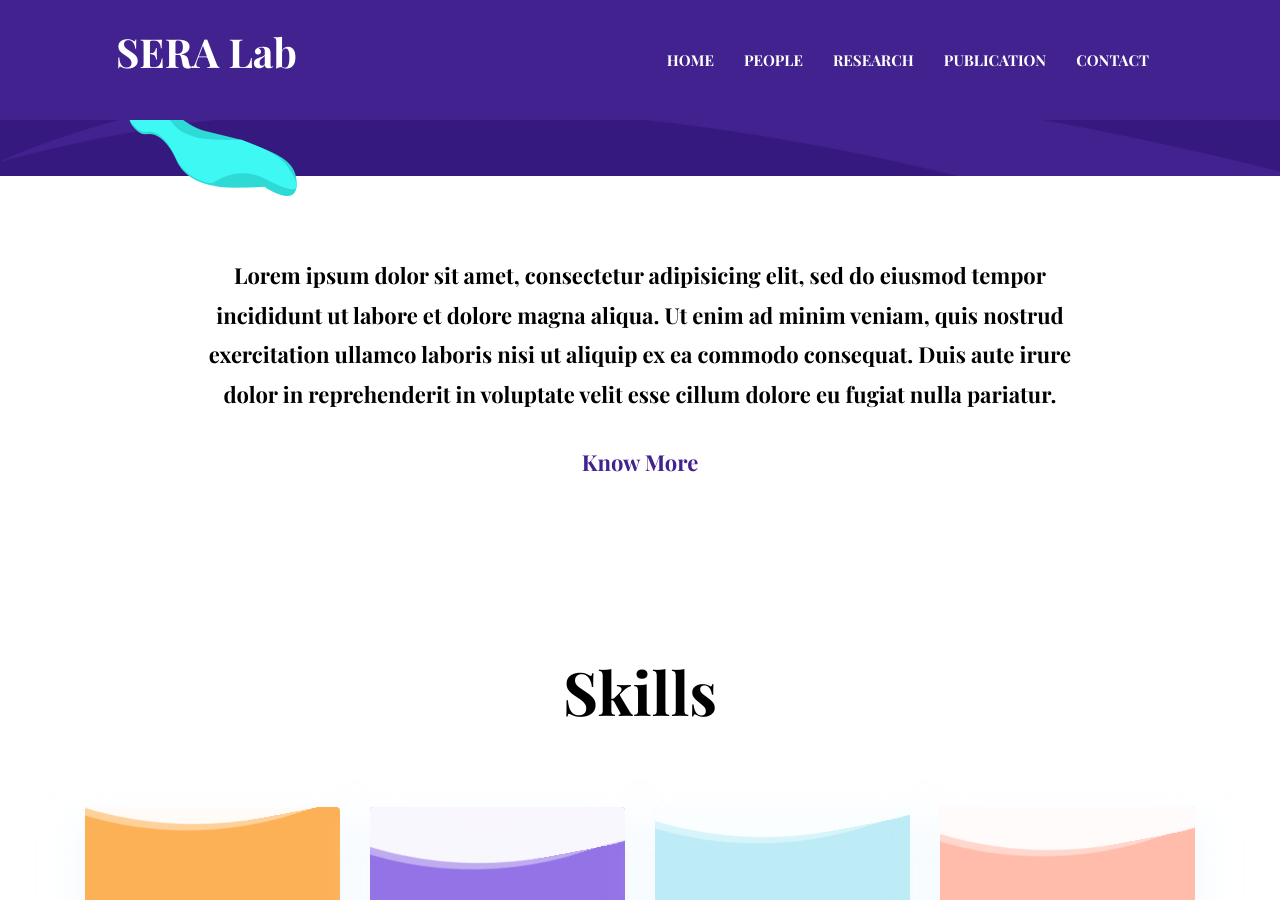
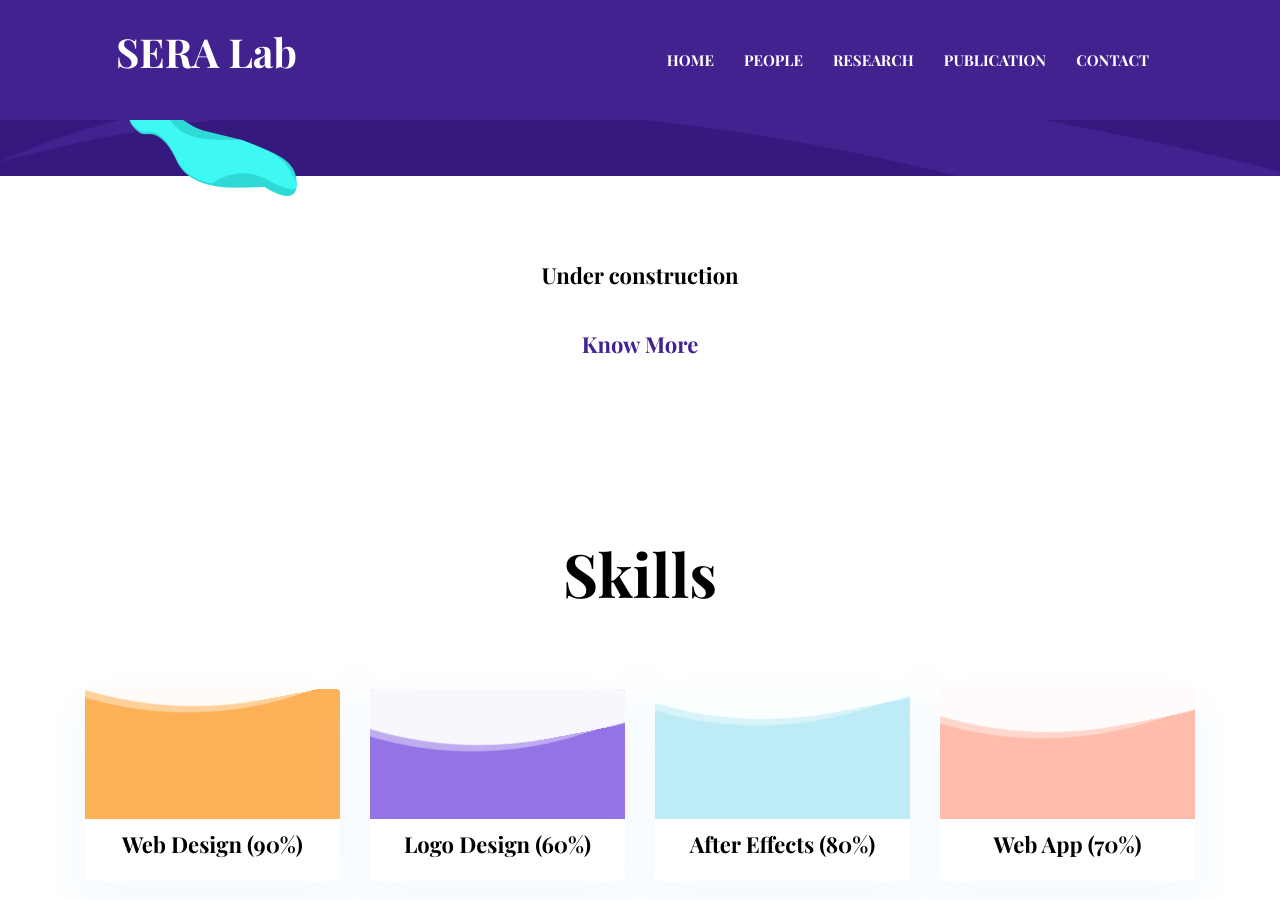
Before and after one commit to seyeon4302/seyeon4302.github.io, a Jekyll site: the page built from index.html, in a window 1280 px wide and 900 px high, scrolled down 540 px. Built offline with Jekyll 4.4.1, drawn with Linux system fonts in a browser that asks for light colours.

Commit message:
Update settings.yml

```diff
--- a/_data/settings.yml
+++ b/_data/settings.yml
@@ -48,7 +48,7 @@
 # About (Section and Page)
 
 # About Section
-blurb: Lorem ipsum dolor sit amet, consectetur adipisicing elit, sed do eiusmod tempor incididunt ut labore et dolore magna aliqua. Ut enim ad minim veniam, quis nostrud exercitation ullamco laboris nisi ut aliquip ex ea commodo consequat. Duis aute irure dolor in reprehenderit in voluptate velit esse cillum dolore eu fugiat nulla pariatur.
+blurb: Under construction
 
 blurb-btn-link: "/about"
 blurb-btn-name: know more
```
